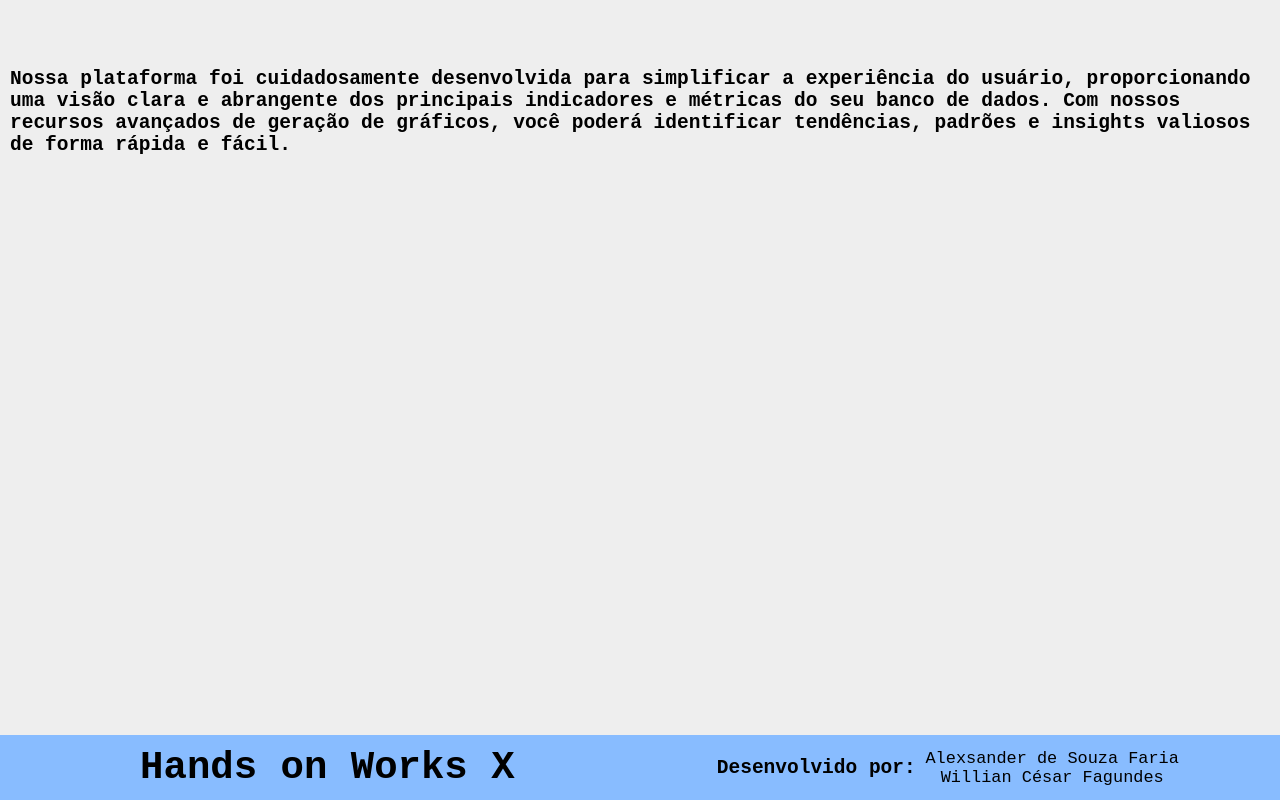
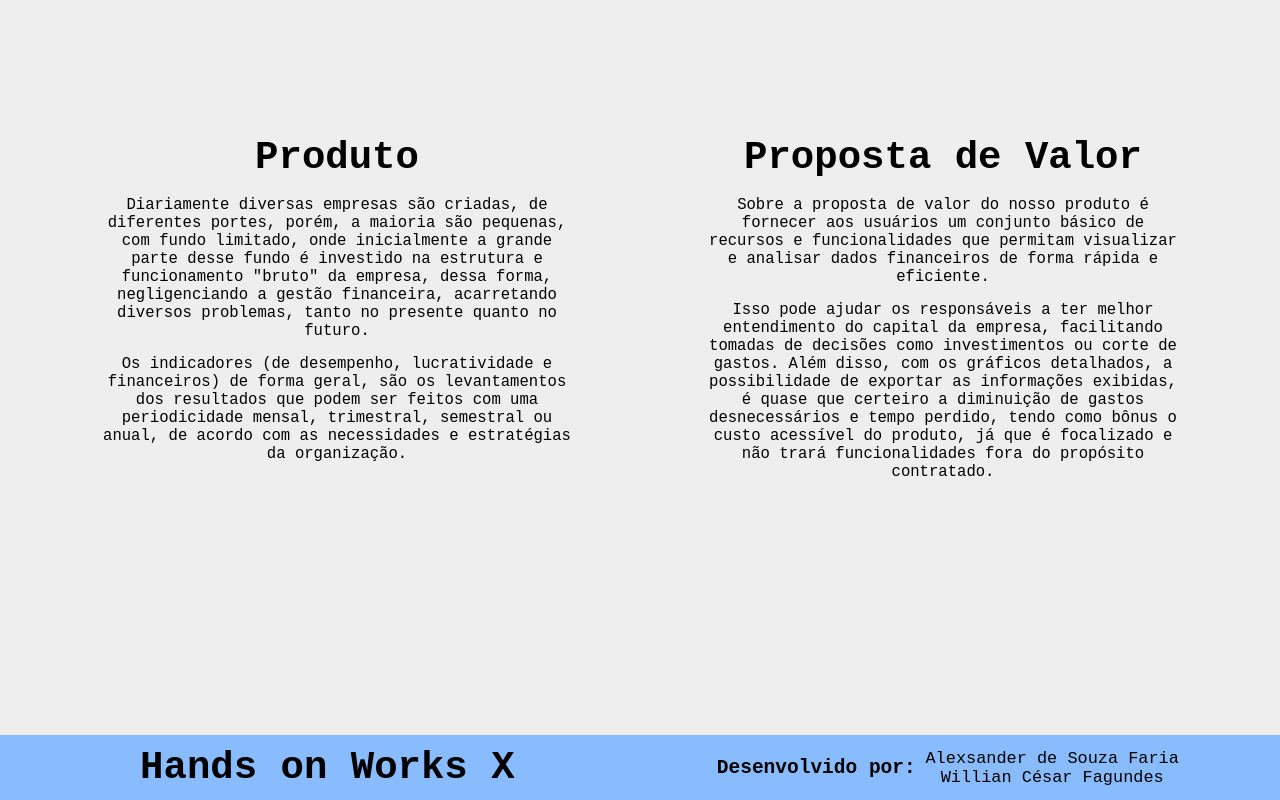
Before and after one commit to alexdsouzaf/HOW_X, an Angular app: page /sobre in a window 1280 px wide. Built offline with nearby package versions, Linux system fonts and the light colour scheme.

Commit message:
recuperado html e css da pagina sobre que se perdeu em um conflito de merge

```diff
--- a/src/app/tela-sobre/tela-sobre.component.html
+++ b/src/app/tela-sobre/tela-sobre.component.html
@@ -1,5 +1,12 @@
-<div style="margin: 10px;">
-    <h2>
-        Nossa plataforma foi cuidadosamente desenvolvida para simplificar a experiência do usuário, proporcionando uma visão clara e abrangente dos principais indicadores e métricas do seu banco de dados. Com nossos recursos avançados de geração de gráficos, você poderá identificar tendências, padrões e insights valiosos de forma rápida e fácil.
-    </h2>
-</div>
+<article id="sobre">
+    <section class="section" id="section1">
+        <h1 class="titulo">Produto</h1>
+        <p>Diariamente diversas empresas são criadas, de diferentes portes, porém, a maioria são pequenas, com fundo limitado, onde inicialmente a grande parte desse fundo é investido na estrutura e funcionamento "bruto" da empresa, dessa forma, negligenciando a gestão financeira, acarretando diversos problemas, tanto no presente quanto no futuro.</p>
+        <p>Os indicadores (de desempenho, lucratividade e financeiros) de forma geral, são os levantamentos dos resultados que podem ser feitos com uma periodicidade mensal, trimestral, semestral ou anual, de acordo com as necessidades e estratégias da organização.</p>
+    </section>
+    <section class="section" id="section2">
+        <h1 class="titulo">Proposta de Valor</h1>
+        <p>Sobre a proposta de valor do nosso produto é fornecer aos usuários um conjunto básico de recursos e funcionalidades que permitam visualizar e analisar dados financeiros de forma rápida e eficiente.</p>
+        <p>Isso pode ajudar os responsáveis a ter melhor entendimento do capital da empresa, facilitando tomadas de decisões como investimentos ou corte de gastos. Além disso, com os gráficos detalhados, a possibilidade de exportar as informações exibidas, é quase que certeiro a diminuição de gastos desnecessários e tempo perdido, tendo como bônus o custo acessível do produto, já que é focalizado e não trará funcionalidades fora do propósito contratado.</p>
+    </section>
+</article>
```
